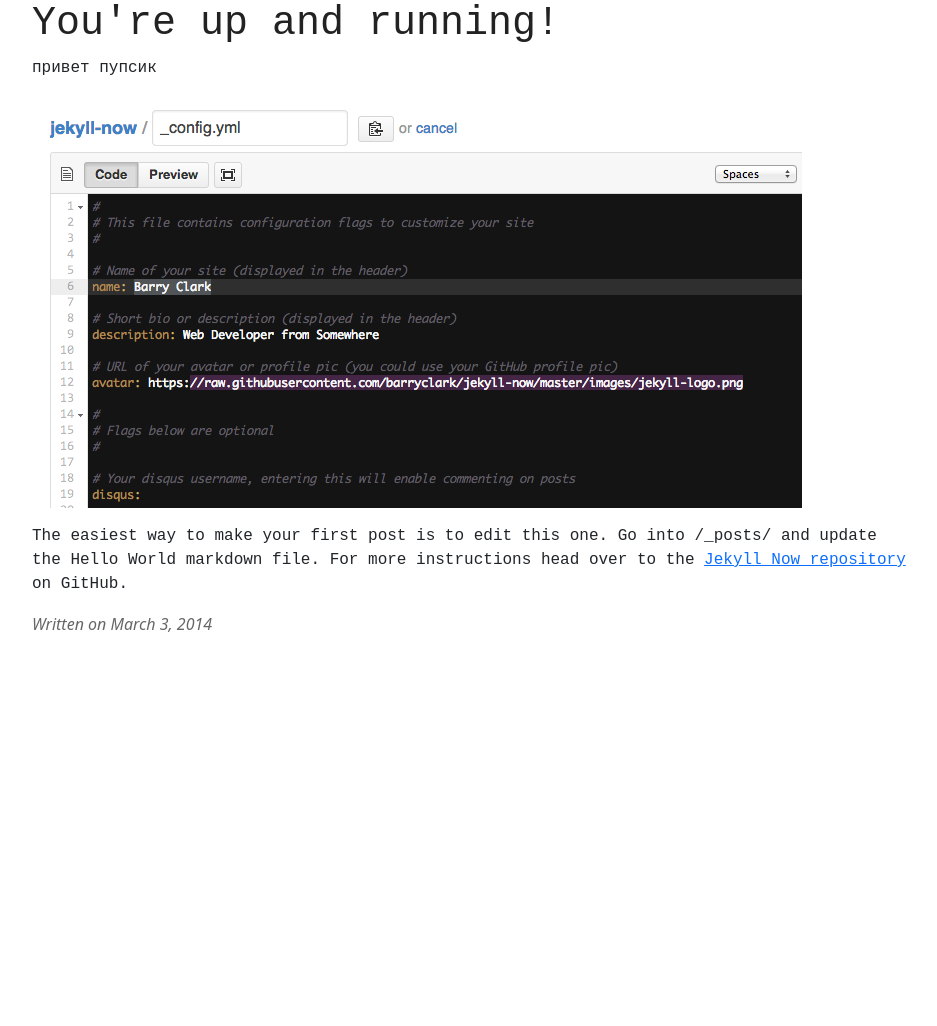
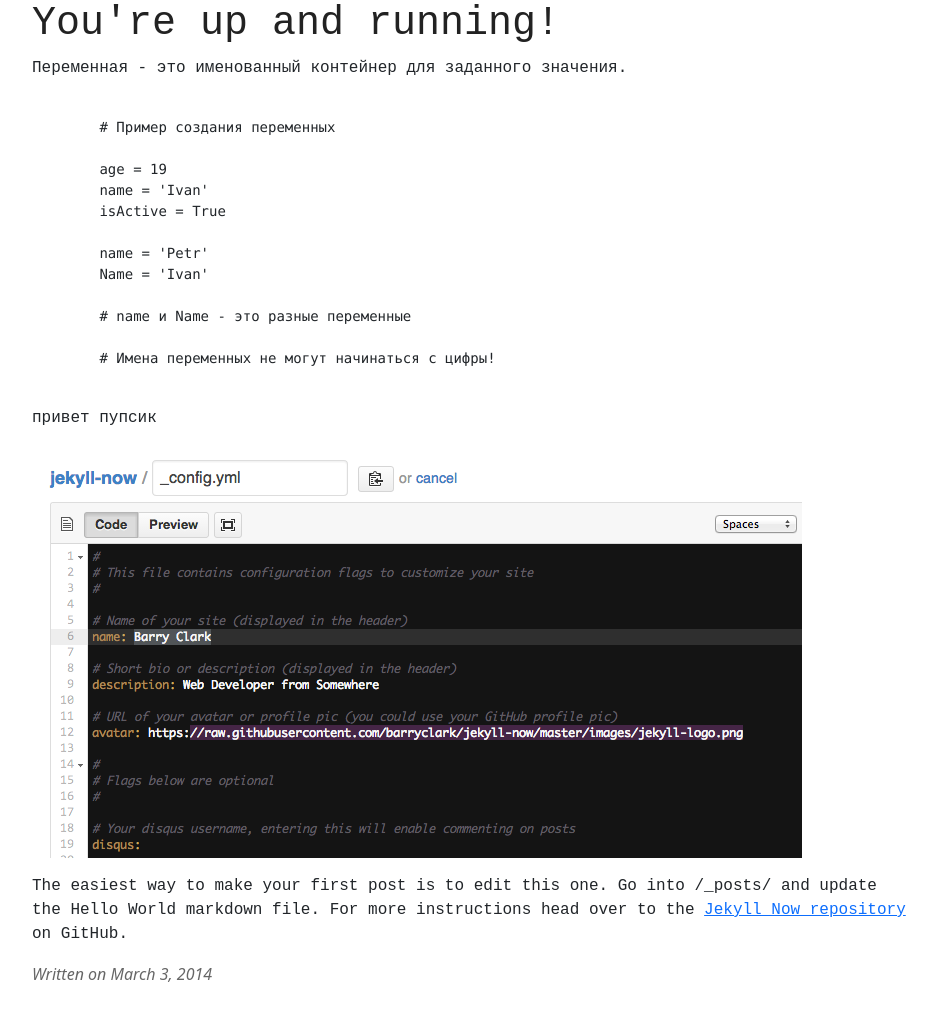
Before and after one commit to Rattlhead/rattlhead.github.io, a Jekyll site: the page built from _posts/2014-3-3-Hello-World.md, in a window 1280 px wide. Shown: the whole page, without its empty margins (170-1107 px from the left). Built offline with Jekyll 4.4.1, drawn with Linux system fonts in a browser that asks for light colours; before the commit the page ends 900 px from its top, so only the background shows below that.

Commit message:
Update 2014-3-3-Hello-World.md

```diff
--- a/_posts/2014-3-3-Hello-World.md
+++ b/_posts/2014-3-3-Hello-World.md
@@ -2,6 +2,24 @@
 layout: post
 title: You're up and running!
 ---
+
+
+Переменная - это именованный контейнер для заданного значения.
+
+  <pre><code data-language="python">
+	# Пример создания переменных
+
+	age = 19
+	name = 'Ivan'
+	isActive = True
+
+	name = 'Petr'
+	Name = 'Ivan'
+
+	# name и Name - это разные переменные
+
+	# Имена переменных не могут начинаться с цифры!
+	</code></pre>
 
 привет пупсик
 
```
